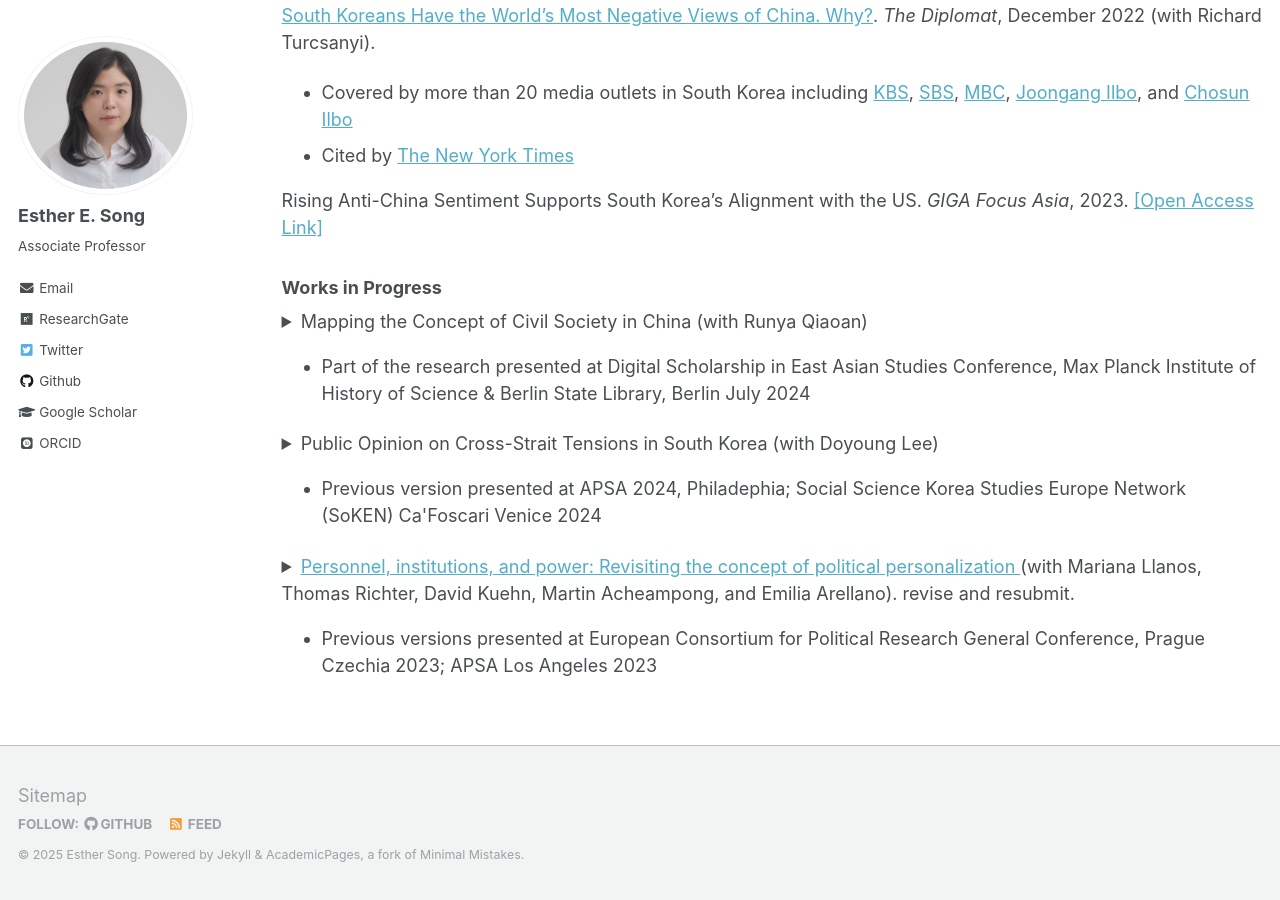
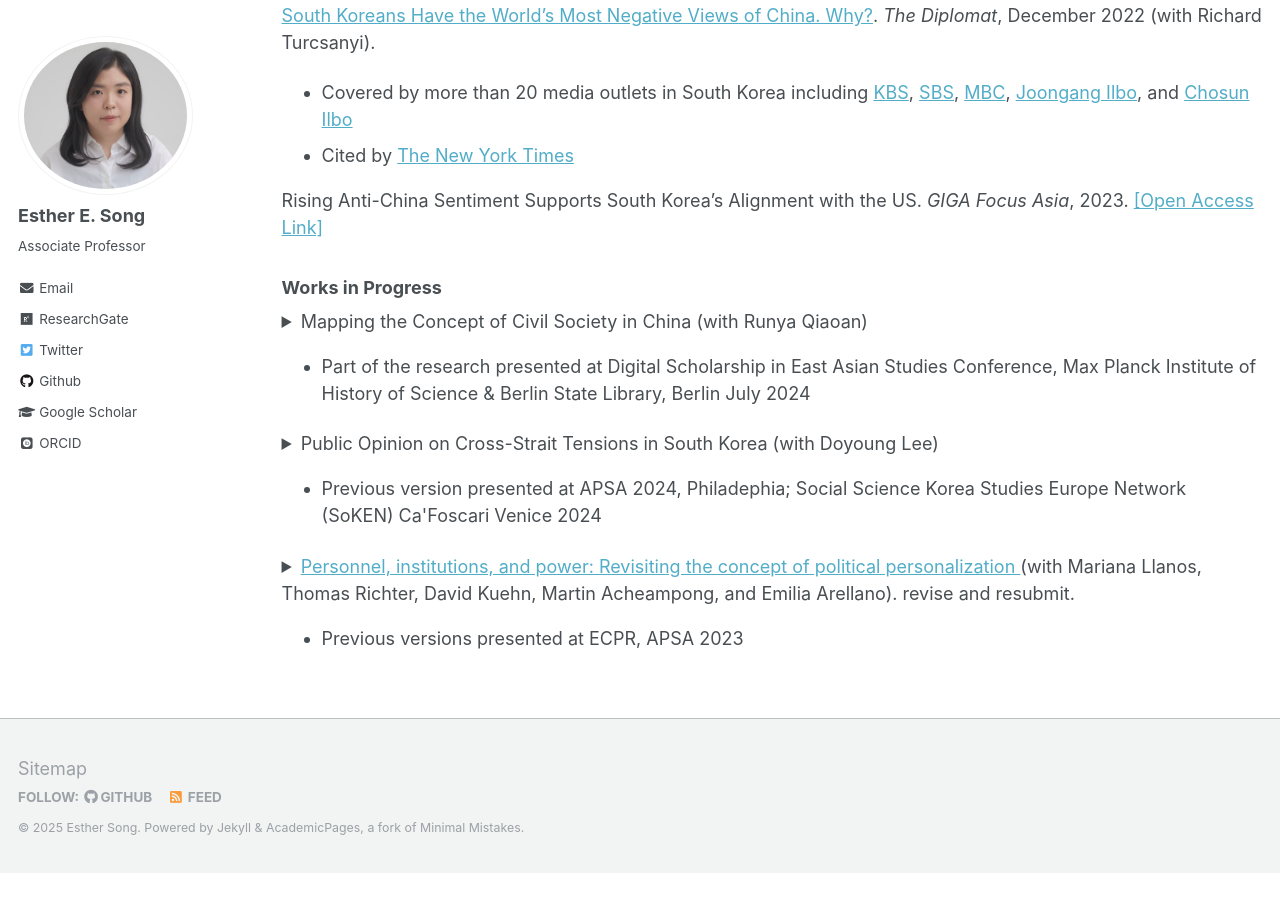
Before and after one commit to ehsong/ehsong.github.io, a Jekyll site: the page built from _pages/research.md, in a window 1280 px wide and 900 px high, scrolled down 2259 px. Built offline with Jekyll 4.4.1, drawn with Linux system fonts in a browser that asks for light colours; some web fonts are replaced; after the commit the page ends 3132 px from its top, so only the background shows below that.

Commit message:
Update research.md

```diff
--- a/_pages/research.md
+++ b/_pages/research.md
@@ -61,4 +61,4 @@ Rising Anti-China Sentiment Supports South Korea’s Alignment with the US. *GIG
 
 <details style="display:inline"><summary>Public Opinion on Cross-Strait Tensions in South Korea (with Doyoung Lee)</summary><br><p>South Korea has established a security alliance with the United States, yet its principal trading partner is China. This three-way association poses challenging foreign policy decisions for South Korea, particularly amid the backdrop of the intense rivalry between the United States and China. One of the dilemmas involves aligning with the U.S. and Taiwan concerning military tensions in the Taiwan Strait. This decision is not only shaped by national interests but also by domestic factors such as public sentiment. This article explores South Korean public attitudes toward the escalating tensions between the U.S. and China over Taiwan, aiming to provide insight into the factors influencing their preferences. The analysis relies on data from social media, news sources, and surveys.</p></details><ul><li><p>Previous version presented at APSA 2024, Philadephia; Social Science Korea Studies Europe Network (SoKEN) Ca'Foscari Venice 2024</p></li></ul>
 
-<details style="display:inline"><summary><a href="https://www.econstor.eu/bitstream/10419/281768/1/1878883526.pdf" target="_blank">Personnel, institutions, and power: Revisiting the concept of political personalization </a>(with Mariana Llanos, Thomas Richter, David Kuehn, Martin Acheampong, and Emilia Arellano). revise and resubmit.</summary></details><ul><li><p> Previous versions presented at European Consortium for Political Research General Conference, Prague Czechia 2023; APSA Los Angeles 2023</p></li></ul>
+<details style="display:inline"><summary><a href="https://www.econstor.eu/bitstream/10419/281768/1/1878883526.pdf" target="_blank">Personnel, institutions, and power: Revisiting the concept of political personalization </a>(with Mariana Llanos, Thomas Richter, David Kuehn, Martin Acheampong, and Emilia Arellano). revise and resubmit.</summary></details><ul><li><p> Previous versions presented at ECPR, APSA 2023</p></li></ul>
```
